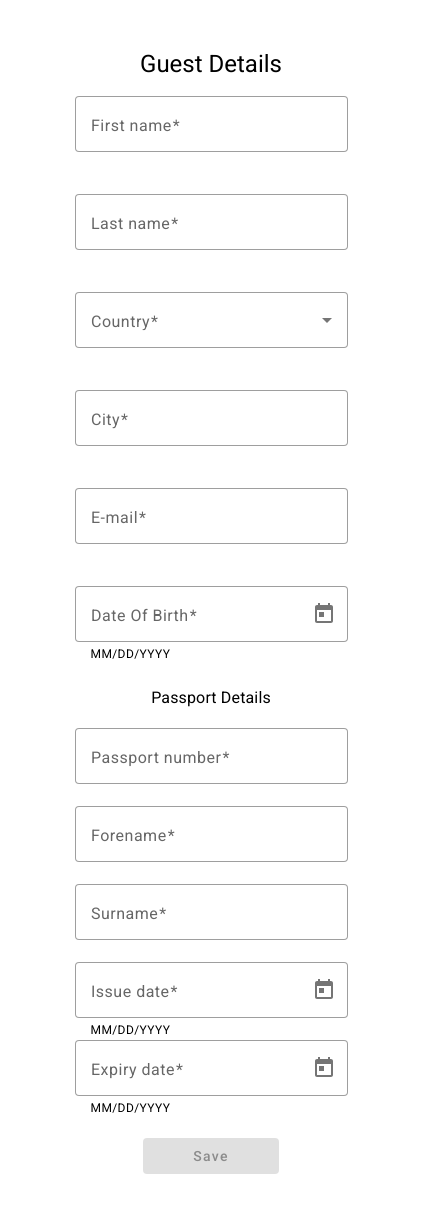
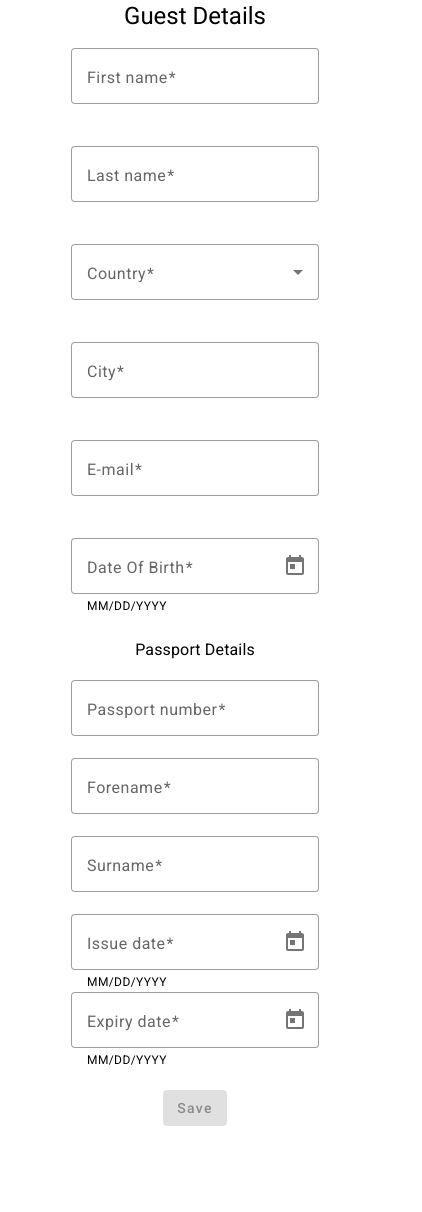
Before and after one commit to FrankMatta/hotel-booking-frontend, an Angular app: page / in a window 390 px wide. Shown: the top 1212 px of the page, 422 px wide, since content can reach past the window. After the commit the page ends 1132 px from the top, so only its background shows below. Built offline with nearby package versions, Linux system fonts and the light colour scheme.

Commit message:
responsivness fixed

```diff
--- a/src/app/guest-details/guest-details.component.html
+++ b/src/app/guest-details/guest-details.component.html
@@ -1,3 +1,7 @@
+<!-- <div class="spinner" *ngIf="loading; else guestDetailsForm">
+    <mat-spinner></mat-spinner>
+  </div> -->
+<!-- <ng-template #guestDetailsForm> -->
 <main>
   <h1>Guest Details</h1>
   <div class="container">
@@ -146,10 +150,9 @@
       </div>
 
       <!-- passport details -->
-      <div id="passportDetails">
+      <div id="passportDetails" formGroupName="passportDetails">
         <h3>Passport Details</h3>
 
-        <div formGroupName="passportDetails" class="form-group">
         <!-- passport number -->
         <div class="form-field passportNumber">
           <mat-form-field appearance="outline">
@@ -272,7 +275,6 @@
           >
         </mat-form-field>
       </div>
-      </div>
       <div class="submitBtn">
         <button
           [disabled]="!guestDetails.valid"
@@ -287,3 +289,4 @@
     </form>
   </div>
 </main>
+<!-- </ng-template> -->
--- a/src/app/guest-details/guest-details.component.scss
+++ b/src/app/guest-details/guest-details.component.scss
@@ -1,20 +1,12 @@
 main {
-    width: 100%;
   display: flex;
   justify-content: center;
   align-items: center;
   flex-direction: column;
-    padding: 3rem 1rem;
 }
-.container {
-    display: flex;
-    justify-content: center;
-    max-width: 960px;
-    width: 100%
-}
+
 form {
   display: grid;
-    width: 100%;
   grid-template-areas:
     "firstName lastName"
     "country city"
@@ -23,14 +15,6 @@ form {
     "passportDetails passportDetails"
     "submitBtn submitBtn";
   gap: 20px;
-
-    div {
-        text-align: center;
-    }
-
-    & ::ng-deep mat-form-field {
-        width: 100%;
-    }
 
   & .firstName {
     grid-area: firstName;
@@ -58,6 +42,7 @@ form {
 
   & #passportDetails {
     grid-area: passportDetails;
+    display: grid;
   }
 
   & .submitBtn {
@@ -69,13 +54,7 @@ form {
   }
 }
 
-@media (max-width: 1000px){
-    form {
-        width: 70%;
-    }
-}
-
-@media (max-width: 700px){
+@media (max-width: 700px) {
   form {
     grid-template-areas:
       "firstName"
@@ -86,5 +65,14 @@ form {
       "dob"
       "passportDetails"
       "submitBtn";
+    place-items: center;
+
+    & .form-field {
+      width: 100%;
+    }
+
+    & #passportDetails {
+      place-items: center;
     }
   }
+}
--- a/src/app/guest-details/guest-details.component.ts
+++ b/src/app/guest-details/guest-details.component.ts
@@ -1,4 +1,4 @@
-import { Component, ViewChild } from '@angular/core';
+import { Component, ViewChild, ViewEncapsulation } from '@angular/core';
 import {
   FormBuilder,
   Validators,
@@ -20,9 +20,11 @@ interface Country {
 @Component({
   selector: 'app-guest-details',
   templateUrl: './guest-details.component.html',
+  encapsulation: ViewEncapsulation.None,
   styleUrls: ['./guest-details.component.scss'],
 })
 export class GuestDetailsComponent {
+  loading = false;
   countries: Country[] = countriesList;
   matcher = new MyErrorStateMatcher();
   minDate: Date;
@@ -130,10 +132,8 @@ export class GuestDetailsComponent {
   }
 
   onSubmit() {
-    console.log(this.guestDetails.value);
-    console.log(
-      this.guestDetails.get('passportDetails')?.get('passportNumber')?.errors
-    );
+    this.loading = true;
+
     const guestDetails: GuestDetails = {
       firstName: this.firstName!.value ?? '',
       lastName: this.lastName!.value ?? '',
@@ -149,13 +149,16 @@ export class GuestDetailsComponent {
         dateOfExpiry: this.dateOfExpiry!.value ?? new Date(),
       }
     };
-    this.guestsHttpHelper
-      .saveGuestDetails(guestDetails)
-      .subscribe({
-        next: (v) => this.ui.openSnackbar('Guest added successully! Redirecting...'),
-        error: (e) => this.ui.openSnackbar("Something went wrong, try again later"),
-        complete: () => console.info('complete')
-    })
+    setTimeout(() => {
+      this.loading = false;
+    }, 3000)
+    // this.guestsHttpHelper
+    //   .saveGuestDetails(guestDetails)
+    //   .subscribe({
+    //     next: (v) => this.ui.openSnackbar('Guest added successully! Redirecting...'),
+    //     error: (e) => this.ui.openSnackbar("Something went wrong, try again later"),
+    //     complete: () => console.info('complete')
+    // })
   }
 }
 
--- a/src/styles.scss
+++ b/src/styles.scss
@@ -2,3 +2,20 @@
 
 html, body { height: 100%; }
 body { margin: 0; padding:0; box-sizing: border-box; font-family: Roboto, "Helvetica Neue", sans-serif; }
+
+mat-form-field {
+    width: 100%;
+  }
+
+.spinner {
+    display: flex;
+    align-items: center;
+    justify-content: center;
+    min-height: 100vh;
+    position: absolute;
+    top: 0;
+    left: 0;
+    right: 0;
+    bottom: 0;
+    z-index:2;
+}
```
Lines whose indentation alone changed are shown as unchanged.
